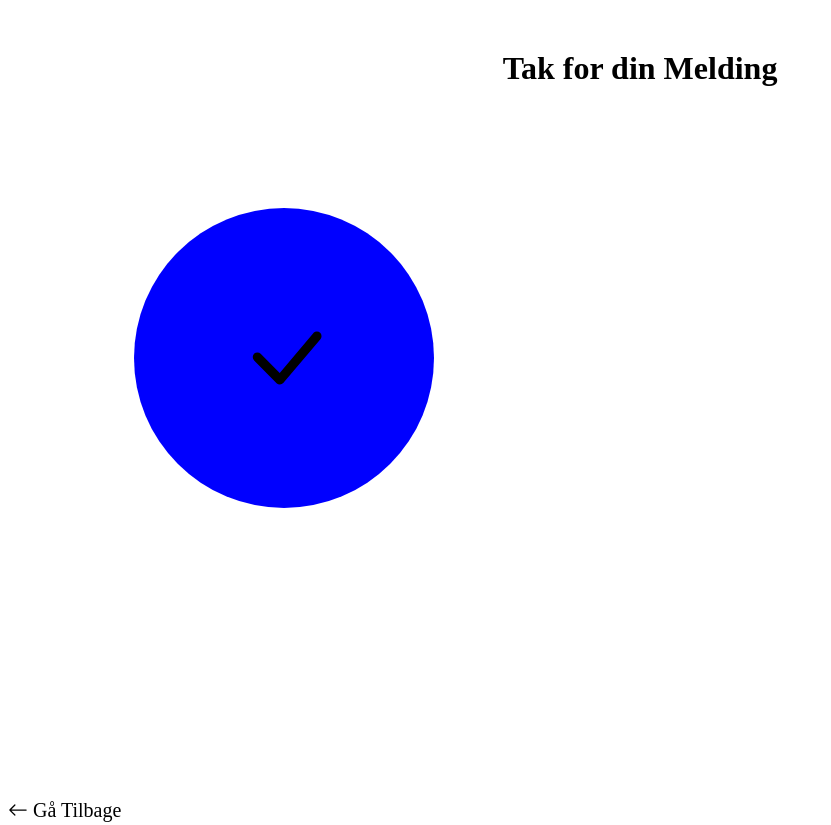
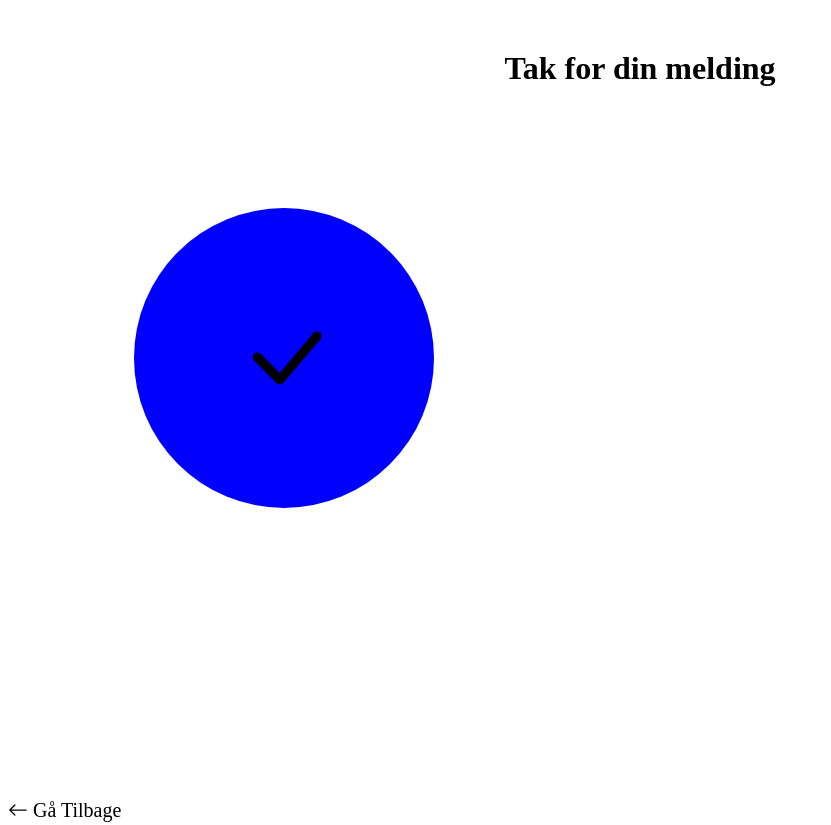
Before and after one commit to Akselfab2003/OSO_Opgave, a plain HTML site: page Færdig.html in a window 1280 px wide. Shown: the whole page, without its empty margins (0-831 px from the left). Drawn offline with nearby package versions, Linux system fonts and the light colour scheme.

Commit message:
Update Færdig.html

```diff
--- a/Færdig.html
+++ b/Færdig.html
@@ -8,7 +8,7 @@
     <title>Færdig</title>
 </head>
 <body>
-     <h1 class="Header">Tak for din Melding</h1>
+     <h1 class="Header">Tak for din melding</h1>
      <div class="CheckMark">
         <svg xmlns="http://www.w3.org/2000/svg" width="16" height="16" fill="currentColor"  class="bi bi-check-lg CheckMarkSvg" viewBox="0 0 16 16">
             <path d="M12.736 3.97a.733.733 0 0 1 1.047 0c.286.289.29.756.01 1.05L7.88 12.01a.733.733 0 0 1-1.065.02L3.217 8.384a.757.757 0 0 1 0-1.06.733.733 0 0 1 1.047 0l3.052 3.093 5.4-6.425a.247.247 0 0 1 .02-.022Z"/>
```
